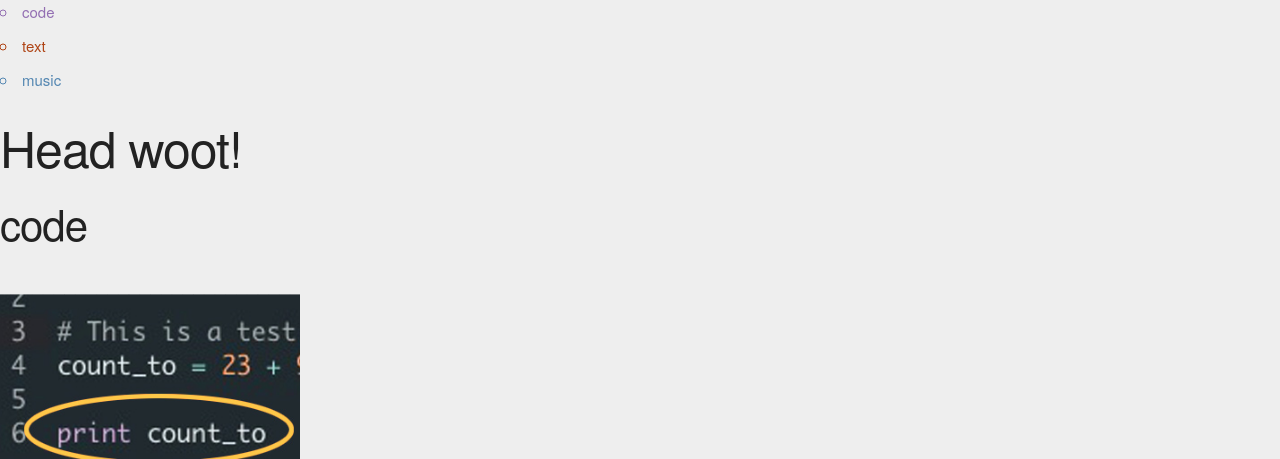
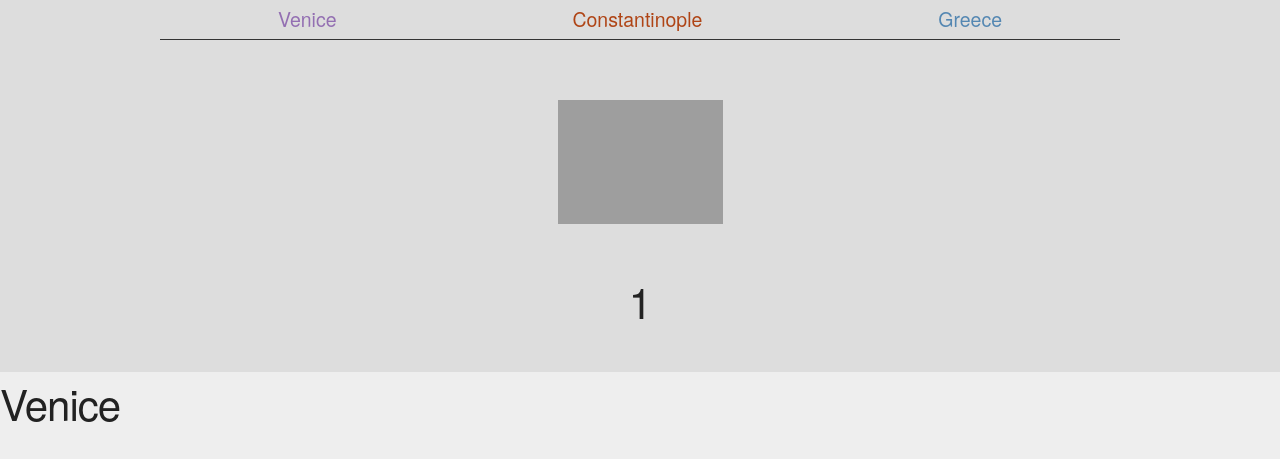
Before and after one commit to bgins/moon-flask, a Flask app: page /interest/1 in a window 1280 px wide. Shown: the top 459 px of the page. Run offline with Flask 2, Linux system fonts and the light colour scheme; grey boxes are pictures that could not be loaded.

Commit message:
Added navbar and header to interest pages. Header contains title based on area argument of view and a matching image. Content changes based on Bellini's life.

```diff
--- a/app/static/css/main.css
+++ b/app/static/css/main.css
@@ -33,7 +33,9 @@ h1 {
 
 }
 h2 {
-
+/*  font-family:
+  font-size: 2em;*/
+  margin: 5px 0;
 }
 h3 {
 
@@ -64,12 +66,24 @@ div.preheader {
   box-shadow: 0px 3px 0px 15px #eee;
   display: inline-block;
 }
+header.interest {
+  padding: 0 0 40px;
+  background: #ddd;
+}
+header.interest img {
+  /*width: 20%;*/
+  max-width: 11em;
+  margin: 60px 0 40px;
+  display: inline-block;
+}
 
 /*Form Elements*/
 
 
 /*Navbar*/
 nav {
+  text-align: center;
+  font-size: 1em;
   /*font-family:*/
 }
 nav ul {
@@ -84,7 +98,6 @@ nav li {
 }
 
 nav.about {
-  text-align: center;
   font-size: 2em;
   padding-top: 1.5em;
 }
@@ -95,6 +108,15 @@ nav.about li:nth-of-type(n+2) {
   border-left: 1px solid #696758;
 }
 
+nav.interest {
+  font-size: 1.3em;
+  line-height: 1.5em;
+  border-bottom: 1px solid #333;
+}
+nav ul.interest {
+  margin: 0;
+}
+
 /*Other specific elements*/
 
 
--- a/app/templates/interest.html
+++ b/app/templates/interest.html
@@ -1,12 +1,25 @@
 {% extends "base.html" %}
 
 {% block header %}
-	<ul>
-	{% for interest in interests %}
-		<a href="{{ url_for('interest', area=interests[interest]['area']) }}" style="color: {{ interests[interest]['color'] }};"><li>{{ interests[interest]['area'] }}</li></a>
-	{% endfor %}
-	</ul>
-	<h1>Head woot!</h1>
+	<header class="interest">
+		<div class="container">
+			<div class="row">
+				<nav class="interest twelve columns">
+					<ul class="interest">
+					{% for interest in interests %}
+						<li><a href="{{ url_for('interest', area=interests[interest]['area']) }}" class ="interest" style="color: {{ interests[interest]['color'] }};">{{ interests[interest]['area'] }}</a></li>
+					{% endfor %}
+					</ul>
+				</nav>
+			</div>
+			<div class="row">
+				<img src="{{ url_for('static', filename='img/{}.jpg'.format(area)) }}" />
+			</div>
+			<div class="row">
+				<h2>{{ area }}</h2>
+			</div>
+		</div>
+	</header>
 {% endblock %}
 
 {% block content %}
--- a/app/views.py
+++ b/app/views.py
@@ -1,9 +1,9 @@
 from app import app
 from flask import render_template, url_for
 
-interests = {1 : {'area':'code', 'about': 'This is the code page', 'color': '#936FB2', 'FKUserId': 1},
-			 2 : {'area':'text', 'about': 'This is the text page', 'color': '#AF4415', 'FKUserId': 1},
-			 3 : {'area':'music', 'about': 'This is the music page', 'color': '#5487B2', 'FKUserId': 1}
+interests = {1 : {'area':'Venice', 'about': 'My original home', 'color': '#936FB2', 'FKUserId': 1},
+			 2 : {'area':'Constantinople', 'about': 'A peace time cultural ambassador', 'color': '#AF4415', 'FKUserId': 1},
+			 3 : {'area':'Greece', 'about': 'Time in Greece', 'color': '#5487B2', 'FKUserId': 1}
 		}
 
 user = {1: {'name': 'Gentile Bellini','password': 'default'}}
@@ -21,4 +21,4 @@ def index():
 
 @app.route('/interest/<area>')
 def interest(area):
-	return render_template('interest.html', interests=interests)
+	return render_template('interest.html', area=area, interests=interests)
```
